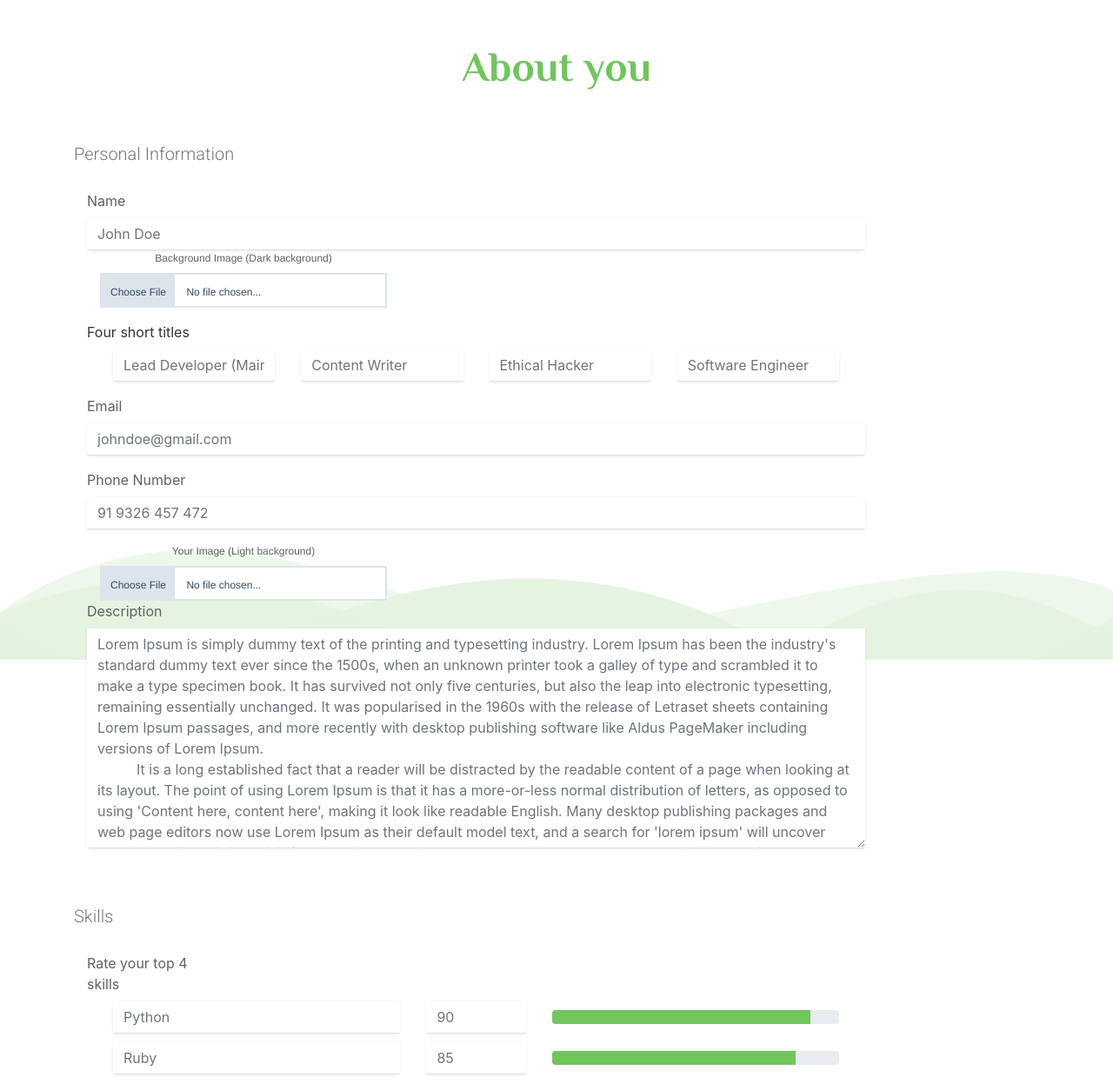
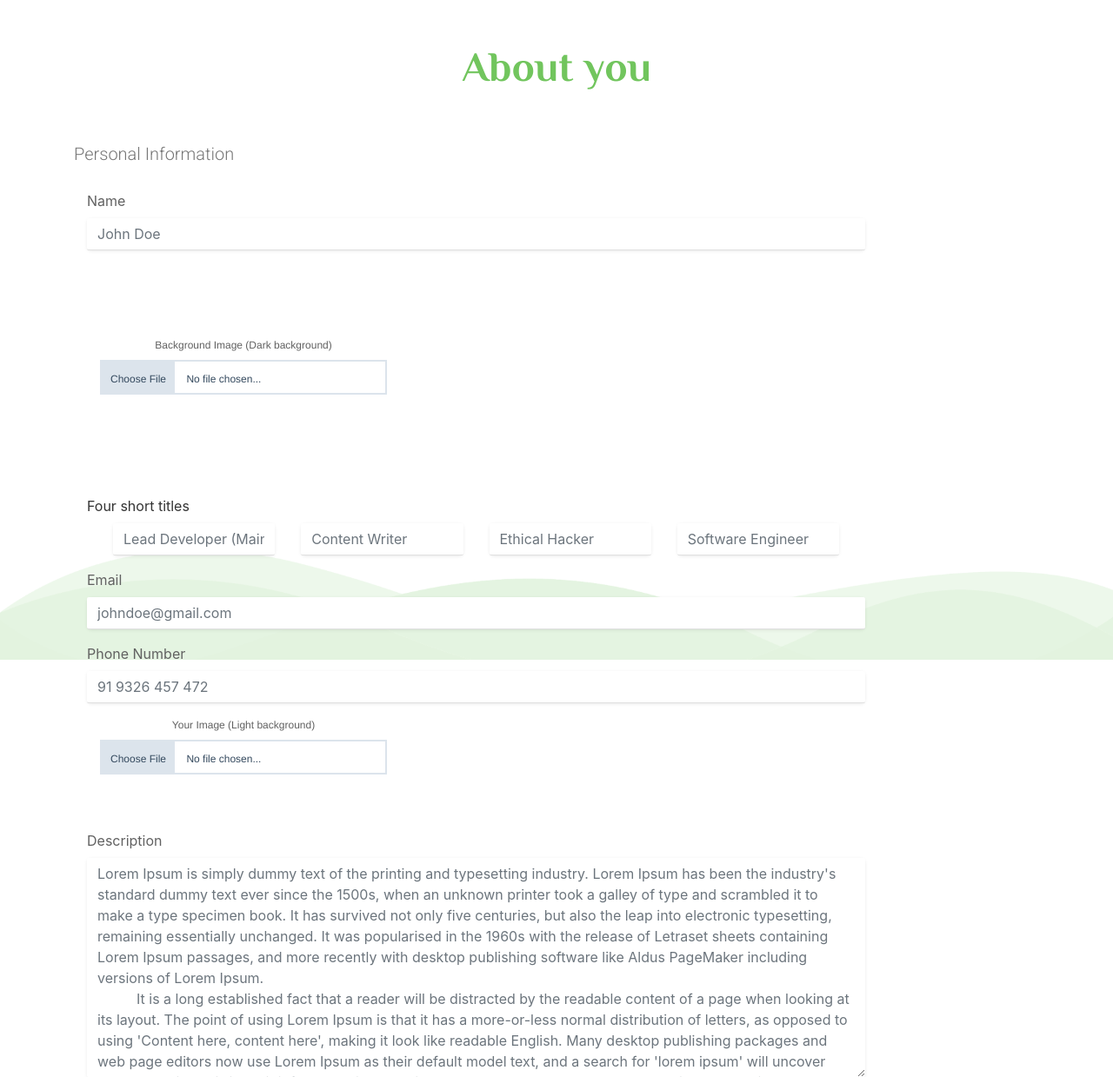
Before and after one commit to god-s-perfect-idiot/Portfolio-builder, a Flask app: template templates/home.html in a window 1280 px wide. Shown: the part 61-1300 px from the top of the page at 87% size. Run offline with Flask 2, Linux system fonts and the light colour scheme; the template is opened without the code that fills it, so the values that code supplies are empty; some libraries are stand-ins or nearby versions; some web fonts are replaced.

Commit message:
Add files via upload

```diff
--- a/static/css/style.css
+++ b/static/css/style.css
@@ -1442,6 +1442,18 @@ body {
   background: #2a2c30;
   padding-top: 50px;
 }
+.firstimage{
+  padding-top: 100px;
+  padding-bottom: 100px;
+}
+.imageprev{
+  padding-top: 100px;
+  margin: 0 auto;
+  max-width: 300px;
+  max-height: 300px;
+  width: auto;
+  height: auto;
+}
 .footer-b{
   background: #ffffff;
   padding-top: 4550px;
```
